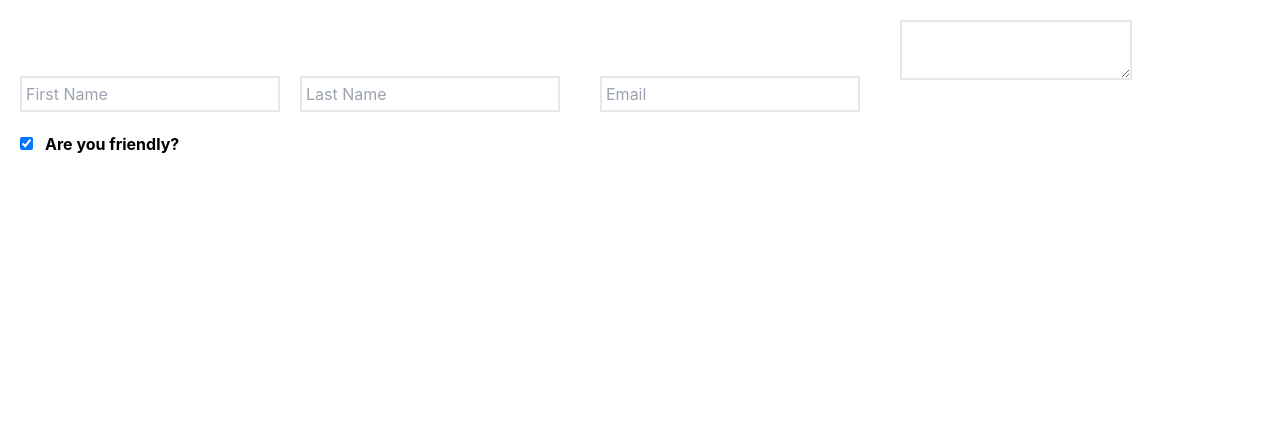
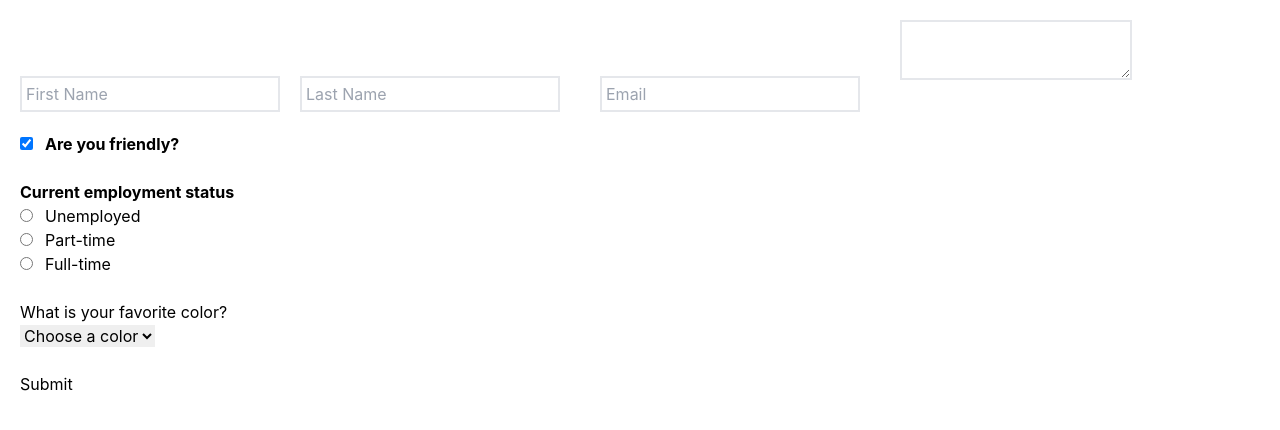
Before and after one commit to hokaelok/first-react, a React (Create React App) app: page / in a window 1280 px wide. Shown: the top 430 px of the page. Built offline with nearby package versions, Linux system fonts and the light colour scheme; the HTML template or start-up script is replaced by a standard one.

Commit message:
Push to master (13 Aug 2022 12:48)

```diff
--- a/src/App.js
+++ b/src/App.js
@@ -1,4 +1,4 @@
-import { useState } from "react";
+// import { useState } from "react";
 import { FirstForm } from "./components";
 
 const App = () => {
--- a/src/components/FirstForm.js
+++ b/src/components/FirstForm.js
@@ -7,10 +7,9 @@ export default function FirstForm() {
         email: "",
         comment: "",
         isFriendly: true,
+        employment: "",
+        favColor: "",
     });
-
-    console.log(formData);
-    console.log(`${formData.firstName} ${formData.lastName} ${formData.email}`);
 
     // on change function
     function handleChange(event) {
@@ -23,8 +22,16 @@ export default function FirstForm() {
         });
     }
 
+    // on submit function
+    function handleSubmit(event) {
+        event.preventDefault();
+        // submitToApi(formData);
+        console.log(formData);
+    }
+
     return (
-        <form className="mx-5">
+        <form className="mx-5" onSubmit={handleSubmit}>
+            {/* input text */}
             <input
                 className="border-2 p-1"
                 type="text"
@@ -41,6 +48,7 @@ export default function FirstForm() {
                 value={formData.lastName}
                 onChange={handleChange}
             />
+            {/* input email */}
             <input
                 className="border-2 m-5 p-1"
                 type="email"
@@ -49,6 +57,7 @@ export default function FirstForm() {
                 value={formData.email}
                 onChange={handleChange}
             />
+            {/* Textarea */}
             <textarea
                 className="border-2 m-5 p-1"
                 name="comment"
@@ -56,6 +65,7 @@ export default function FirstForm() {
                 onChange={handleChange}
             />
             <br />
+            {/* checkbox */}
             <input
                 type="checkbox"
                 name="isFriendly"
@@ -66,6 +76,73 @@ export default function FirstForm() {
                 Are you friendly?
             </label>
             <br />
+            <br />
+            {/* radio buttons */}
+            <fieldset>
+                <legend className="font-bold">Current employment status</legend>
+
+                <input
+                    type="radio"
+                    name="employment"
+                    value="unemployed"
+                    id="unemployed"
+                    checked={formData.employment === "unemployed"}
+                    onChange={handleChange}
+                />
+                <label className="mx-3" htmlFor="unemployed">
+                    Unemployed
+                </label>
+                <br />
+
+                <input
+                    type="radio"
+                    name="employment"
+                    value="part-time"
+                    id="part-time"
+                    checked={formData.employment === "part-time"}
+                    onChange={handleChange}
+                />
+                <label className="mx-3" htmlFor="part-time">
+                    Part-time
+                </label>
+                <br />
+
+                <input
+                    type="radio"
+                    name="employment"
+                    value="full-time"
+                    id="full-time"
+                    checked={formData.employment === "full-time"}
+                    onChange={handleChange}
+                />
+                <label className="mx-3" htmlFor="full-time">
+                    Full-time
+                </label>
+                <br />
+            </fieldset>
+            <br />
+
+            {/* select / option dropdown box */}
+            <label htmlFor="favColor">What is your favorite color?</label>
+            <br />
+            <select
+                name="favColor"
+                id="favColor"
+                value={formData.favColor}
+                onChange={handleChange}
+            >
+                <option value="">Choose a color</option>
+                <option value="red">Red</option>
+                <option value="orange">Orange</option>
+                <option value="yellow">Yellow</option>
+                <option value="green">Green</option>
+                <option value="blue">Blue</option>
+                <option value="indigo">Indigo</option>
+                <option value="violet">Violet</option>
+            </select>
+            <br />
+            <br />
+            <button type="submit">Submit</button>
         </form>
     );
 }
```
Also changed, not shown: readme.txt.
